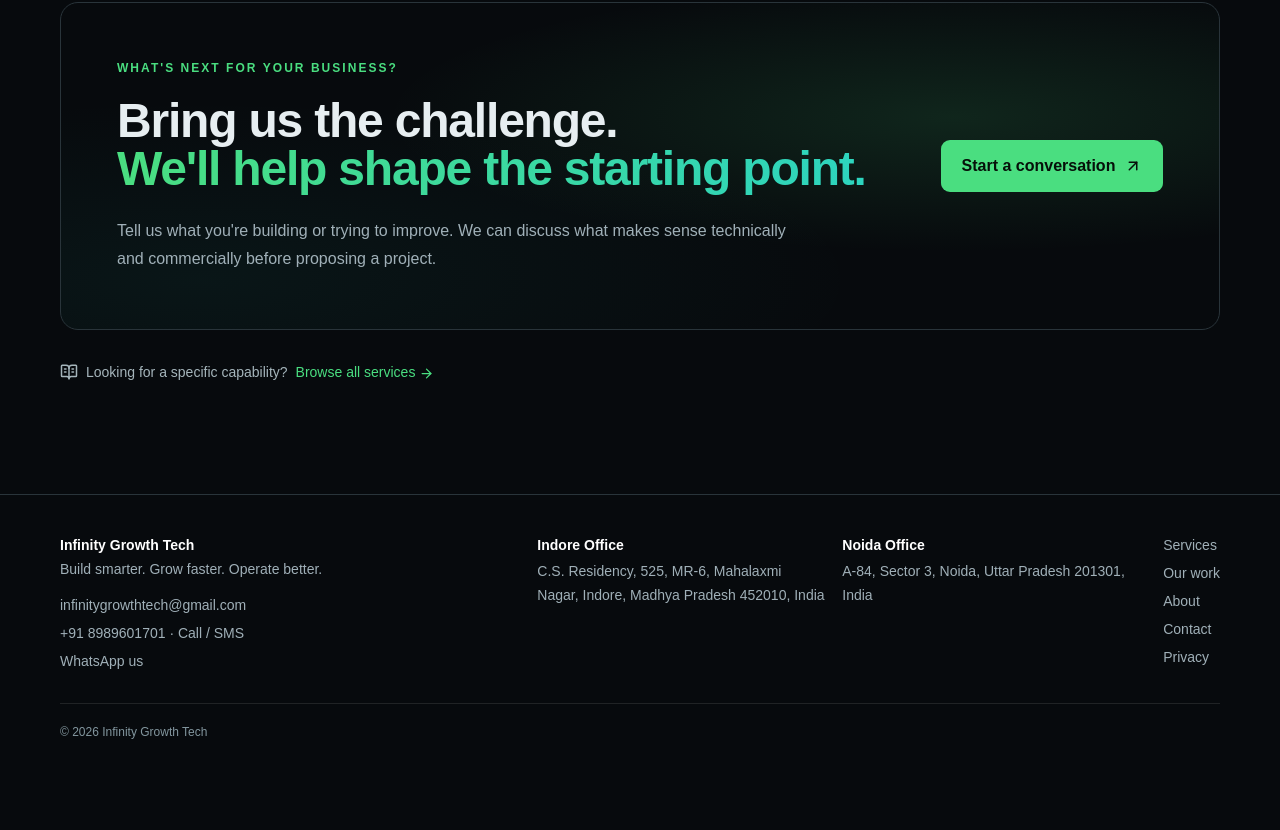
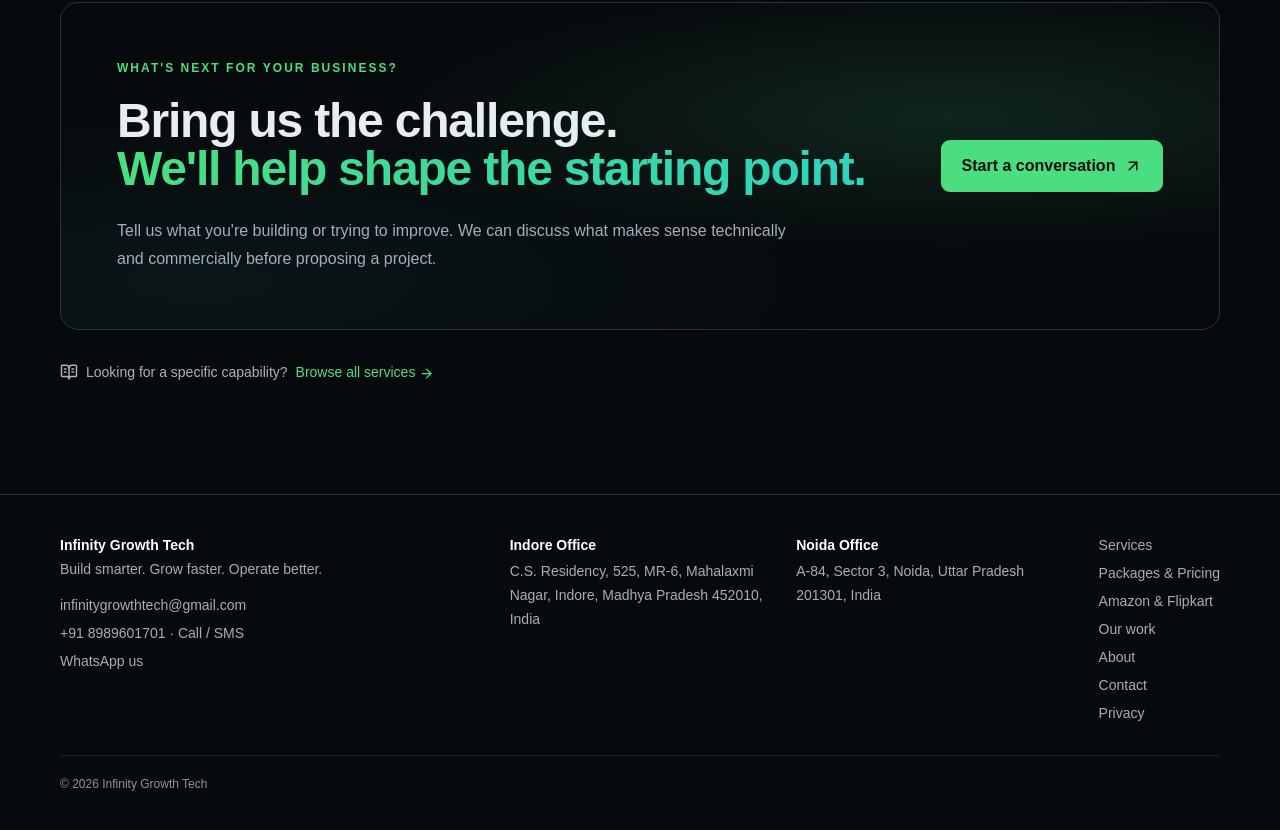
Before and after one commit to manishsirgg/infinitygrowthtech, a Next.js app: page / in a window 1280 px wide. Shown: the part 4133-4963 px from the top of the page. Before the commit the page ends 4913 px from the top, so only its background shows below. Built offline with nearby package versions, Linux system fonts and the light colour scheme.

Commit message:
Connect service package catalogue to src/components/site-footer.tsx

```diff
--- a/src/components/site-footer.tsx
+++ b/src/components/site-footer.tsx
@@ -22,7 +22,7 @@ export function SiteFooter() {
         ))}
       </div>
       <nav aria-label="Footer" className="flex flex-wrap content-start gap-x-5 gap-y-2 md:col-span-2 lg:col-span-1 lg:flex-col">
-        <Link href="/services">Services</Link><Link href="/work">Our work</Link><Link href="/about">About</Link><Link href="/contact">Contact</Link><Link href="/privacy">Privacy</Link>
+        <Link href="/services">Services</Link><Link href="/packages">Packages &amp; Pricing</Link><Link href="/marketplaces">Amazon &amp; Flipkart</Link><Link href="/work">Our work</Link><Link href="/about">About</Link><Link href="/contact">Contact</Link><Link href="/privacy">Privacy</Link>
       </nav>
     </div>
     <div className="container-shell mt-8 border-t border-white/10 pt-5 text-xs text-[#82969e]">
```
